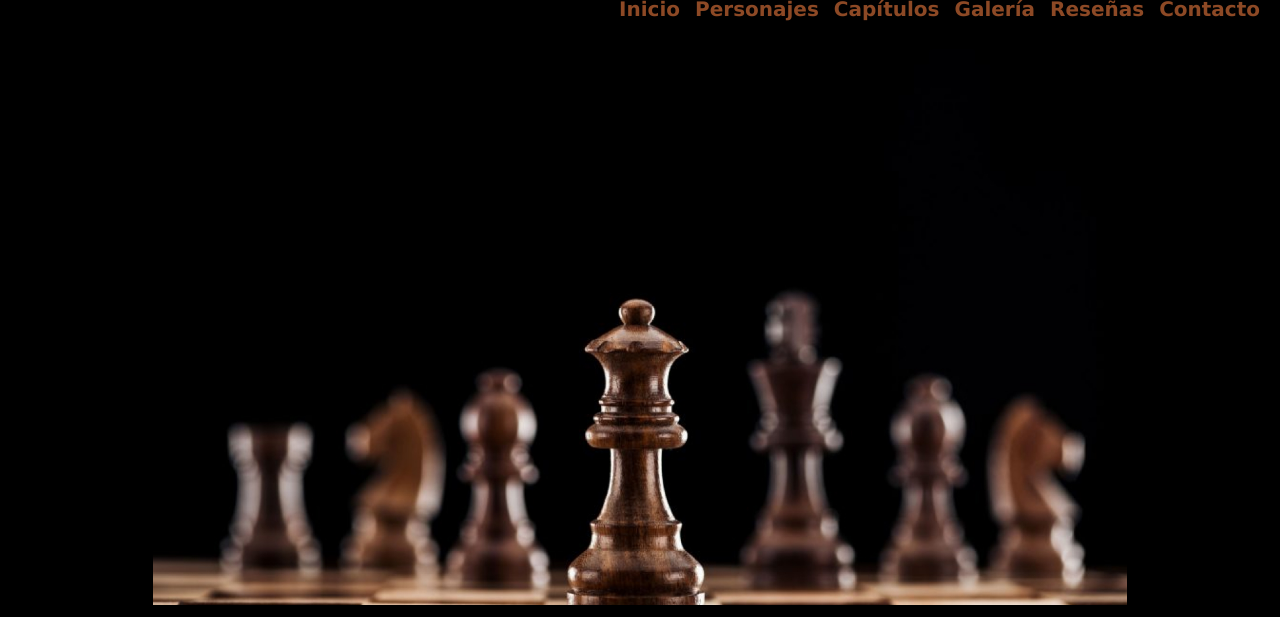
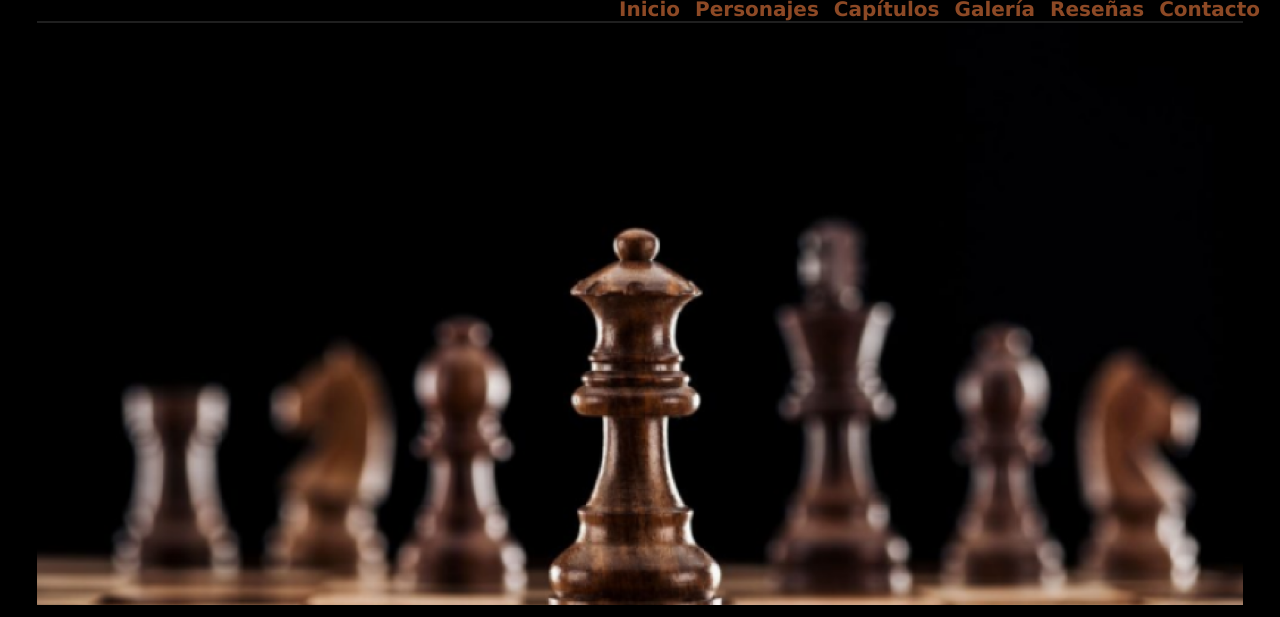
Before and after one commit to GastonGarciaBauer/LABORATORIO-3, a plain HTML site: page index.html in a window 1280 px wide. Shown: the part 99-716 px from the top of the page. Drawn offline with Linux system fonts and the light colour scheme; files whose address does not match are found by name.

Commit message:
fondo posta

```diff
--- a/index.html
+++ b/index.html
@@ -37,7 +37,7 @@
     </header>
     <section class="principal">
         <article class="col s12 m4 l3 principal">
-            <img src="/images/Frame 2 (1).jpg" alt="Imagen de fondo de un ajedrez." class="bg-img">
+            <img src="/images/fondo.png" alt="Imagen de fondo de un ajedrez." class="bg-img">
         </article>
     </section>
 
```
Also changed, not shown: images/fondo.png (added).
